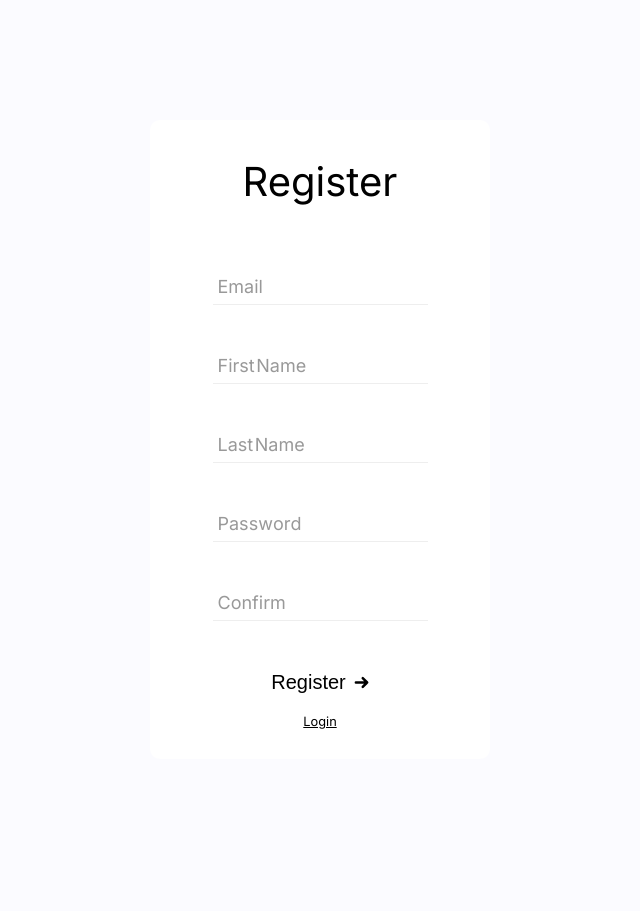
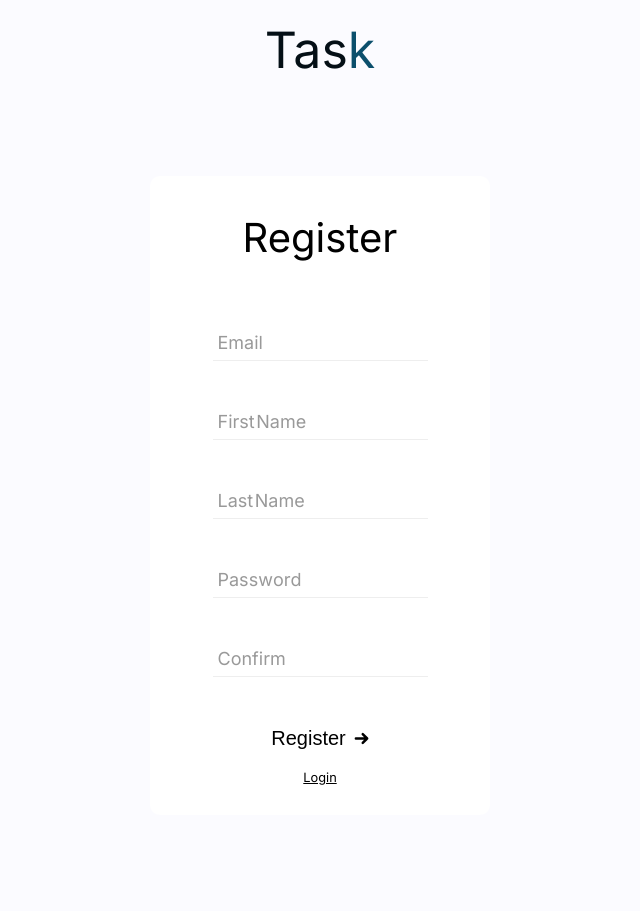
Before and after one commit to Arrrlinks/TasK, a PHP site: page /?register in a window 1280 px wide. Shown: the whole page, without its empty margins (320-960 px from the left). Before the commit the page ends 729 px from the top, so only its background shows below. Run offline with PHP 8.4, Linux system fonts and the light colour scheme; some libraries are stand-ins or nearby versions.

Commit message:
feat: link between pages

```diff
--- a/styles/register.css
+++ b/styles/register.css
@@ -7,7 +7,7 @@ h1{
 
 #login{
     width: 300px;
-    margin: 15vh auto;
+    margin: 12vh auto;
     padding: 10px 20px;
     background: #fff;
     border-radius: 10px;
@@ -192,3 +192,31 @@ button.login svg {
 .space{
     margin-left: 0.1rem;
 }
+
+.title{
+    width: 100%;
+    display: flex;
+    flex-direction: row;
+    align-items: center;
+    justify-content: center;
+    margin-top: 20px;
+
+}
+
+.title a{
+    text-decoration: none;
+}
+
+.title1{
+    font-size: 50px;
+    color: var(--title-primary);
+    padding: 0;
+    font-family: 'Inter', sans-serif;
+}
+
+.title2{
+    font-size: 50px;
+    color: var(--title-secondary);
+    padding: 0;
+    font-family: 'Inter', sans-serif;
+}
--- a/views/account.php
+++ b/views/account.php
@@ -2,6 +2,9 @@
 <?php $css = "account.css"; ?>
 
 <?php ob_start(); ?>
+<div class="title">
+    <a href="?"><span class="title1">Tas</span><span class="title2">k</span></a>
+</div>
 <div id="account">
     <h1>My Account</h1>
     <p>Email : <?= $infos['email'] ?></p>
@@ -9,7 +12,6 @@
     <p>Last Name : <?= $infos['lastName'] ?></p>
     <div class="buttonContainer">
         <button onclick="window.location.href='?pwd'">Change password</button>
-        <button onclick="window.location.href='?'">Home</button>
         <button onclick="window.location.href='?logout'">Logout</button>
     </div>
 </div>
--- a/views/login.php
+++ b/views/login.php
@@ -2,6 +2,9 @@
 <?php $css = "login.css"; ?>
 
 <?php ob_start(); ?>
+<div class="title">
+    <a href="?"><span class="title1">Tas</span><span class="title2">k</span></a>
+</div>
 <div id="login">
     <h1>Login</h1>
     <form method="post">
--- a/views/options.php
+++ b/views/options.php
@@ -1,8 +1,9 @@
 <?php $title = "Options"; ?>
 <?php $css = "options.css"; ?>
 <?php ob_start(); ?>
-
-
+<div class="title">
+        <a href="?page=<?= $_GET['page'] ?>"><span class="title1">Tas</span><span class="title2">k</span></a>
+</div>
     <div class="options" id="options">
         <div class="optionDiv">
             <h2>Options</h2>
--- a/views/register.php
+++ b/views/register.php
@@ -2,6 +2,9 @@
 <?php $css = "register.css"; ?>
 
 <?php ob_start(); ?>
+<div class="title">
+    <a href="?"><span class="title1">Tas</span><span class="title2">k</span></a>
+</div>
 <div id="login">
     <h1>Register</h1>
     <form method="post">
```
Also changed, not shown: styles/account.css (+29 -1 lines), styles/login.css (+28 -0 lines), styles/options.css (+28 -0 lines).
